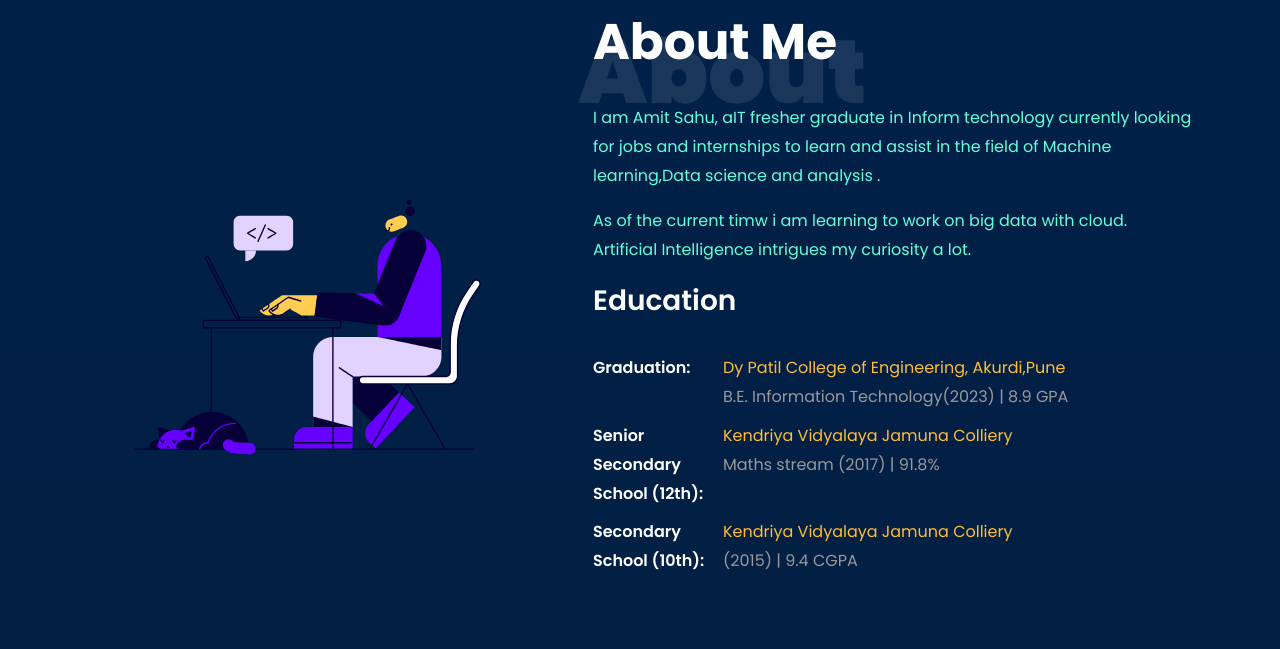
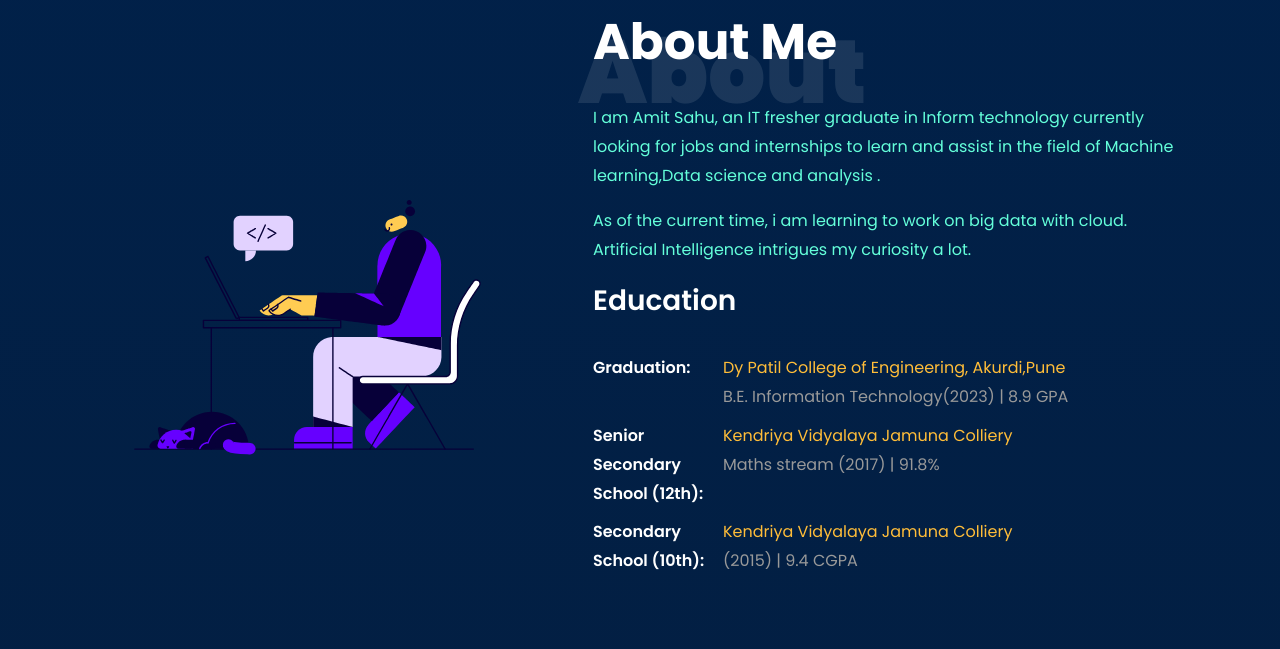
Before and after one commit to amitsahu3/final-portfolio-website, a Flask app: page / in a window 1280 px wide. Shown: the part 568-1217 px from the top of the page. Run offline with Flask 3, Linux system fonts and the light colour scheme; some libraries are stand-ins or nearby versions; some web fonts are replaced.

Commit message:
rectified the resume error

```diff
--- a/templates/index.html
+++ b/templates/index.html
@@ -54,8 +54,8 @@
 		          <div class="col-md-12 heading-section ftco-animate">
 		          	<h1 class="big">About</h1>
 		            <h2 class="mb-4">About Me</h2>
-					  <p>I am Amit Sahu, aIT fresher graduate in Inform technology currently looking for jobs and internships to learn and assist in the field of Machine learning,Data science and analysis . </p>
-					  <p>As of the current timw i am learning to work on big data with cloud. Artificial Intelligence intrigues my curiosity a lot.
+					  <p>I am Amit Sahu, an IT fresher graduate in Inform technology currently looking for jobs and internships to learn and assist in the field of Machine learning,Data science and analysis . </p>
+					  <p>As of the current time, i am learning to work on big data with cloud. Artificial Intelligence intrigues my curiosity a lot.
 					  </p>
 					  <h3 style="font-weight: 600;color: #fff;width:130px">Education</h3>
 		            <ul class="about-info mt-4 px-md-0 px-2">
```
Also changed, not shown: 1 other file.
